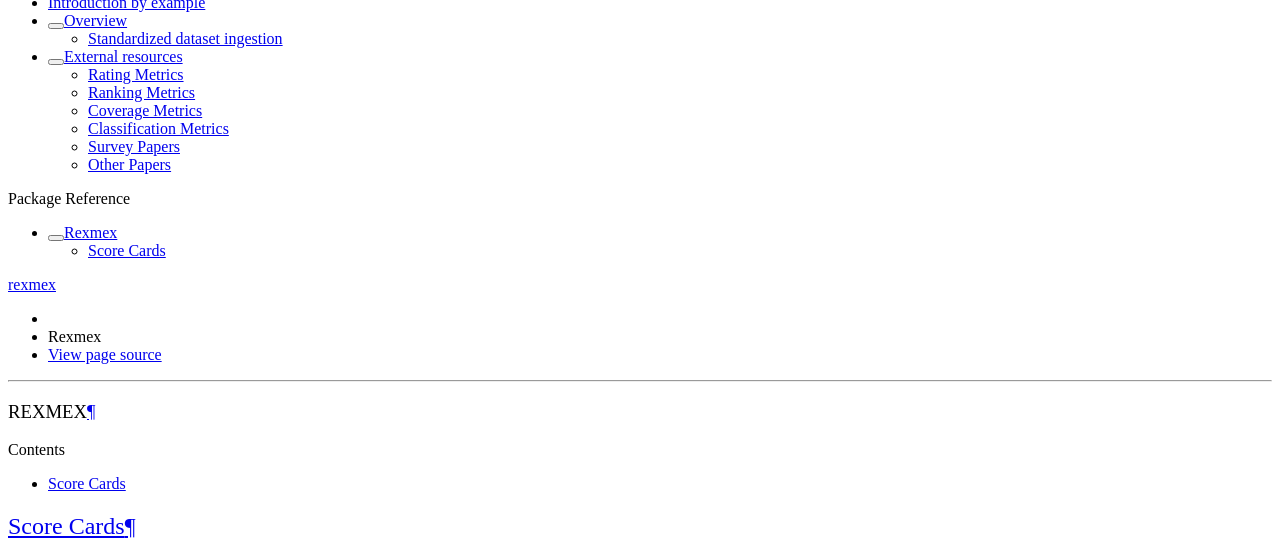
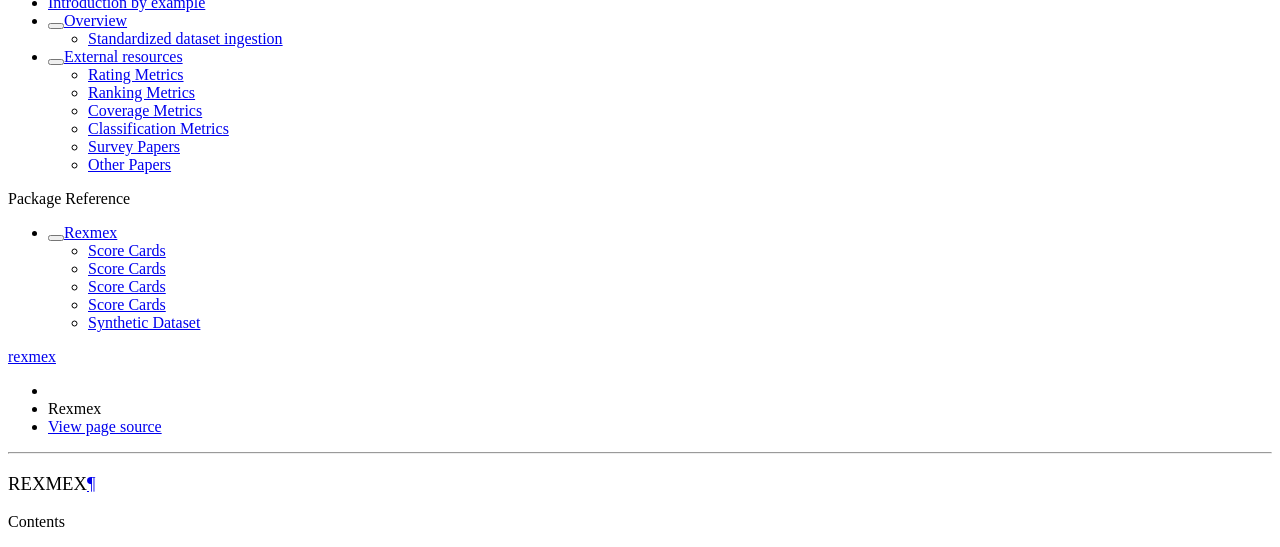
Before and after one commit to AstraZeneca/rexmex, a Sphinx documentation site: the page built from docs/source/modules/root.rst, in a window 1280 px wide and 1400 px high, scrolled down 486 px. Shown: the top 547 px of the window. Built offline with Sphinx 7.4.7 and the Read the Docs theme 2.0.0, drawn with Linux system fonts in a browser that asks for light colours; some of the changed text lies outside the part shown.

```diff
--- a/docs/source/modules/root.rst
+++ b/docs/source/modules/root.rst
@@ -4,9 +4,39 @@ Rexmex
 .. contents:: Contents
     :local:
 
+
 Score Cards
 --------------------
 
-.. automodule:: rexmex.classification
+.. automodule:: rexmex.scorecard
     :members:
     :undoc-members:
+
+Score Cards
+--------------------
+
+.. automodule:: rexmex.metricset
+    :members:
+    :undoc-members:
+
+Score Cards
+--------------------
+
+.. automodule:: rexmex.metrics
+    :members:
+    :undoc-members:
+
+Score Cards
+--------------------
+
+.. automodule:: rexmex.utility
+    :members:
+    :undoc-members:
+
+
+Synthetic Dataset
+--------------------
+
+.. automodule:: rexmex.scorecard
+    :members:
+    :undoc-members:
```
Also changed, not shown: README.md (+3 -5 lines).
